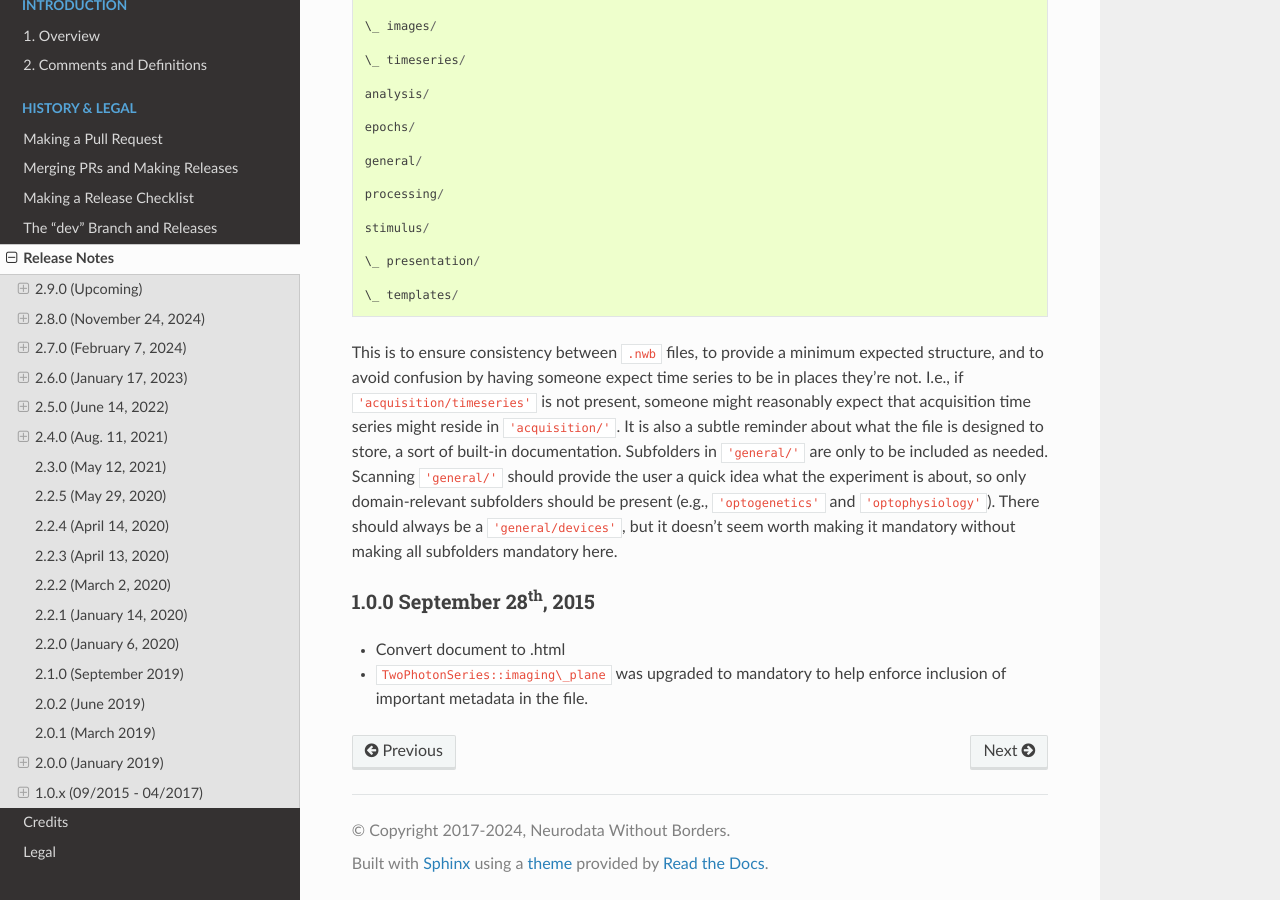
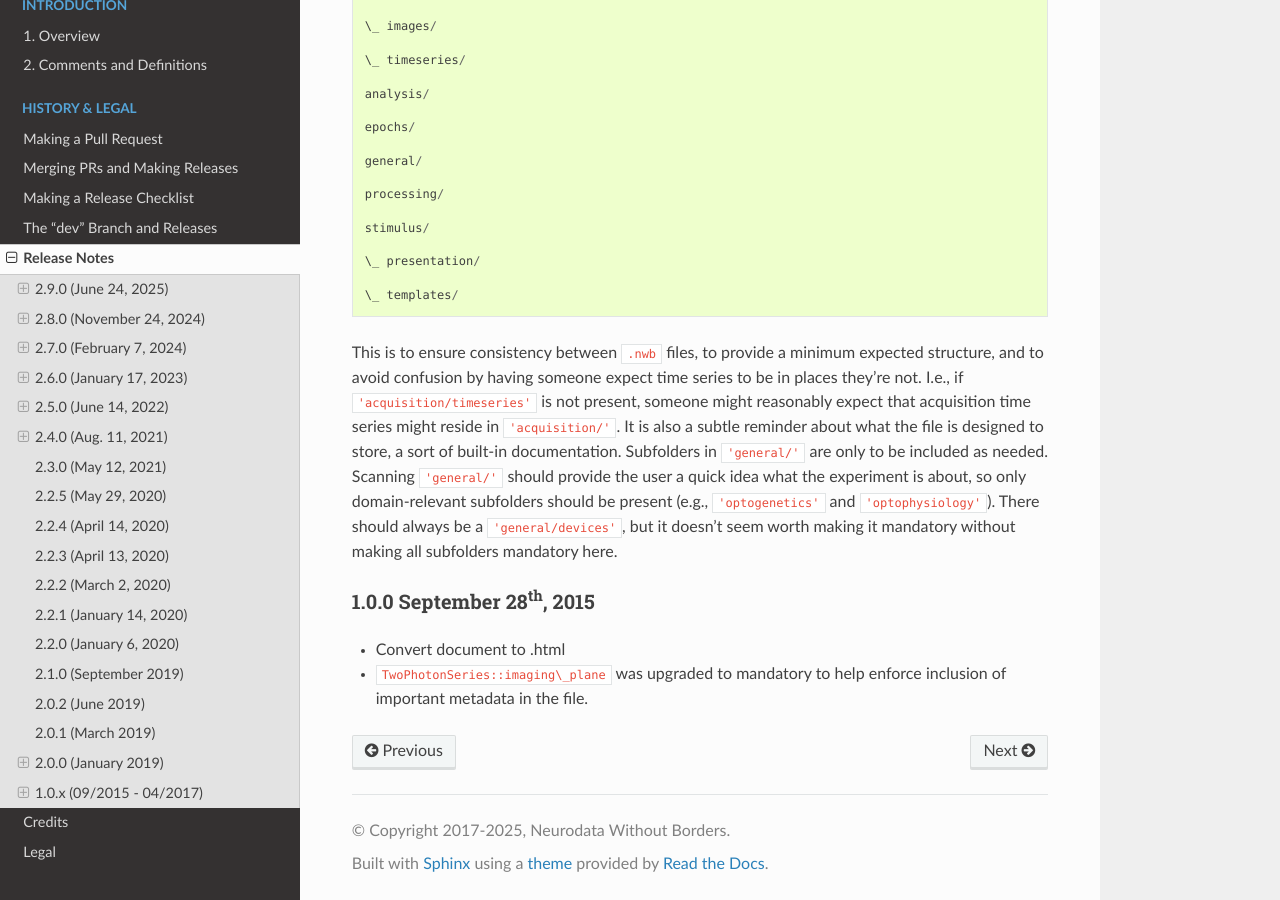
Before and after one commit to NeurodataWithoutBorders/nwb-schema, a Sphinx documentation site: the page built from docs/format/source/format_release_notes.rst, in a window 1280 px wide and 900 px high, scrolled down 30466 px. Built offline with Sphinx 7.4.7 and the Read the Docs theme 3.1.0, drawn with Linux system fonts in a browser that asks for light colours; some of the changed text lies outside the part shown.

Commit message:
Update copyright year and version for 2.9.0 release

```diff
--- a/Legal.txt
+++ b/Legal.txt
@@ -1,4 +1,4 @@
-“nwb-schema” Copyright (c) 2017-2024, The Regents of the University of California, through Lawrence Berkeley National Laboratory (subject to receipt of any required approvals from the U.S. Dept. of Energy).  All rights reserved.
+“nwb-schema” Copyright (c) 2017-2025, The Regents of the University of California, through Lawrence Berkeley National Laboratory (subject to receipt of any required approvals from the U.S. Dept. of Energy).  All rights reserved.
 
 If you have questions about your rights to use or distribute this software, please contact Berkeley Lab's Innovation & Partnerships Office at IPO@lbl.gov.
 
--- a/README.rst
+++ b/README.rst
@@ -27,7 +27,7 @@ The NWB 1.0 format and API are archived in the `NeurodataWithoutBorders/api-pyth
 License
 ========================
 
-“nwb-schema” Copyright (c) 2017-2024, The Regents of the University of California, through Lawrence Berkeley National Laboratory (subject to receipt of any required approvals from the U.S. Dept. of Energy).  All rights reserved.
+“nwb-schema” Copyright (c) 2017-2025, The Regents of the University of California, through Lawrence Berkeley National Laboratory (subject to receipt of any required approvals from the U.S. Dept. of Energy).  All rights reserved.
 
 Redistribution and use in source and binary forms, with or without modification, are permitted provided that the following conditions are met:
 
@@ -45,7 +45,7 @@ You are under no obligation whatsoever to provide any bug fixes, patches, or upg
 Copyright
 ========================
 
-“nwb-schema” Copyright (c) 2017-2024, The Regents of the University of California, through Lawrence Berkeley National Laboratory (subject to receipt of any required approvals from the U.S. Dept. of Energy).  All rights reserved.
+“nwb-schema” Copyright (c) 2017-2025, The Regents of the University of California, through Lawrence Berkeley National Laboratory (subject to receipt of any required approvals from the U.S. Dept. of Energy).  All rights reserved.
 
 If you have questions about your rights to use or distribute this software, please contact Berkeley Lab's Innovation & Partnerships Office at IPO@lbl.gov.
 
--- a/docs/format/source/conf.py
+++ b/docs/format/source/conf.py
@@ -76,7 +76,7 @@ master_doc = 'index'
 
 # General information about the project.
 project = u'NWB Format Specification'
-copyright = u'2017-2024, Neurodata Without Borders'
+copyright = u'2017-2025, Neurodata Without Borders'
 
 # The version info for the project you're documenting, acts as replacement for
 # |version| and |release|, also used in various other places throughout the
@@ -85,7 +85,7 @@ copyright = u'2017-2024, Neurodata Without Borders'
 # The short X.Y version.
 version = '2.9.0'
 # The full version, including alpha/beta/rc tags.
-release = '2.9.0-alpha'
+release = '2.9.0'
 
 # The language for content autogenerated by Sphinx. Refer to documentation
 # for a list of supported languages.
--- a/docs/format/source/format_release_notes.rst
+++ b/docs/format/source/format_release_notes.rst
@@ -3,8 +3,8 @@
 Release Notes
 =============
 
-2.9.0 (Upcoming)
-------------------------
+2.9.0 (June 24, 2025)
+---------------------
 
 Major changes
 ^^^^^^^^^^^^^
```
Also changed, not shown: license.txt, 2 other files.
